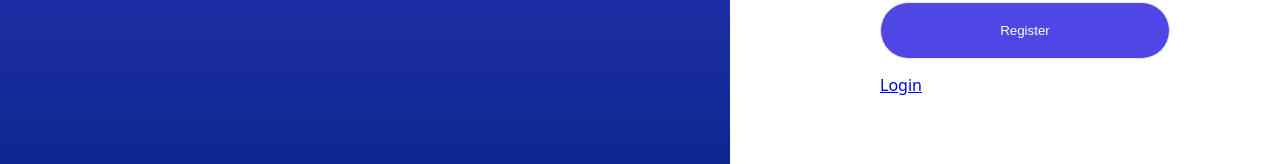
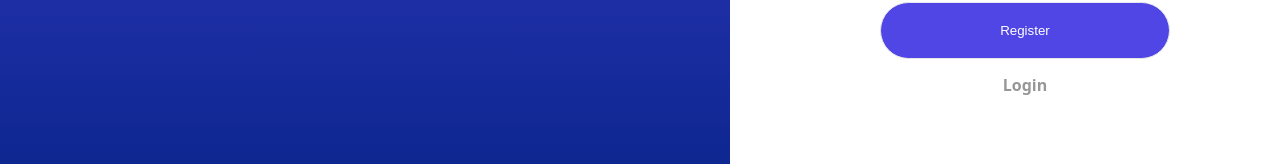
Before and after one commit to doganeraylin/product-catalog, a Next.js app: page / in a window 1280 px wide. Shown: the part 516-680 px from the top of the page. Built offline with nearby package versions, Linux system fonts and the light colour scheme.

Commit message:
styled link

```diff
--- a/components/Register/Register.module.scss
+++ b/components/Register/Register.module.scss
@@ -94,6 +94,19 @@
     color: $red;
     font-size: 12px;
     margin: 0 10px 15px;
+}
+
+.aLink {
+    display: block;
+    text-decoration: none;
+    color: $link-gray;
+    text-align: center;
+    width: 290px;
+    font-weight: bold;
+}
+
+.aLink:hover {
+    cursor: pointer;
 }
 
 
```
